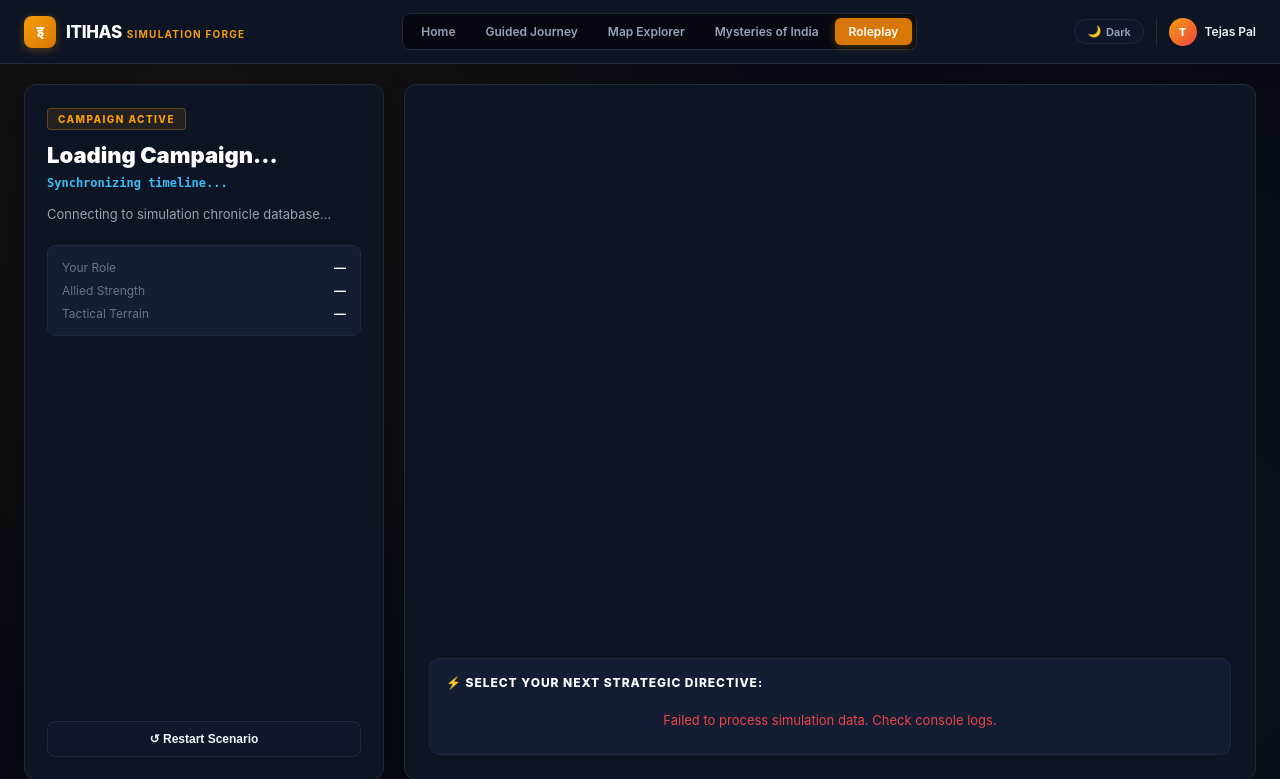
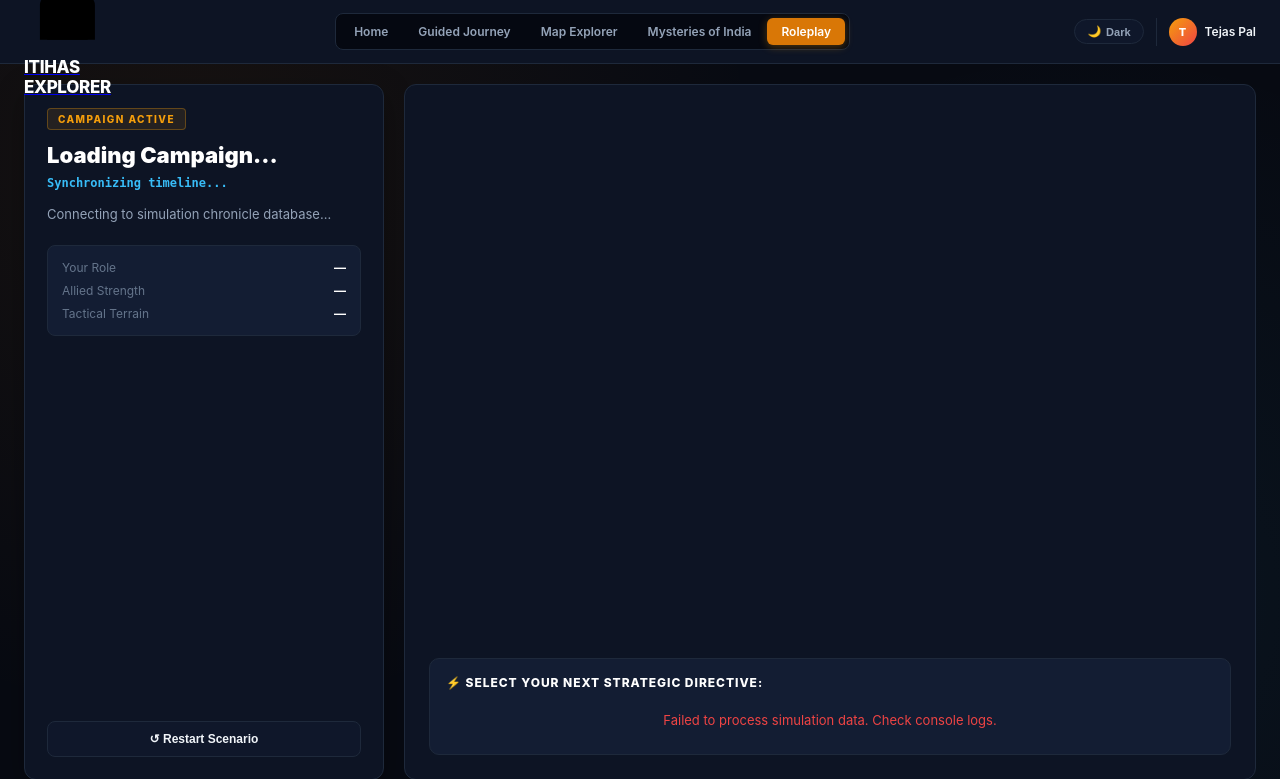
Before and after one commit to tarushsrivastava74-debug/Itihas-explorer-2, a Flask app: page /simulation.html in a window 1280 px wide. Shown: the top 779 px of the page. Run offline with Flask 3, Linux system fonts and the light colour scheme.

Commit message:
Update simulation.html

```diff
--- a/templates/simulation.html
+++ b/templates/simulation.html
@@ -438,10 +438,7 @@
 <body data-theme="dark">
 
   <header>
-    <a href="homepage.html" class="brand-group">
-      <div class="brand-badge">इ</div>
-      <div class="brand-text">ITIHAS<span>Simulation Forge</span></div>
-    </a>
+    <a href="/" class="brand-link"><svg class="brand-logo" xmlns="http://www.w3.org/2000/svg" viewBox="0 0 120 120" role="img" aria-label="ITIHAS"><path class="lg-arch" d="M 22 102 V 54 C 22 26, 98 26, 98 54 V 102" /><path class="lg-trim" d="M 32 102 V 58 C 32 38, 88 38, 88 58 V 102" /><path class="lg-base" d="M 12 102 H 108" /><path class="lg-base2" d="M 22 109 H 98" /><path class="lg-star" d="M 60 12 L 62 19 L 69 21 L 62 23 L 60 30 L 58 23 L 51 21 L 58 19 Z" /><path class="lg-i" transform="translate(46.9 80.9) scale(0.052 -0.052)" d="M333 202Q328 202 285 192Q260 186 229 186Q169 186 109.0 250.5Q49 315 49 374Q49 407 73.0 435.5Q97 464 127 464H301V520H-10V633H514V520H414V371H161Q167 340 191.0 316.5Q215 293 244 293Q273 293 302 302Q337 312 367 312Q411 312 440.0 278.5Q469 245 469 206Q469 64 343 10Q401 -50 476 -78L408 -178Q349 -141 308.0 -105.5Q267 -70 210 -12Q132 -10 87.0 17.5Q42 45 42 99Q42 141 70.5 160.5Q99 180 124.0 180.0Q149 180 170.5 172.0Q192 164 211.0 147.0Q230 130 239.0 120.5Q248 111 264 91Q298 95 326.0 117.0Q354 139 355 169Q355 202 333 202Z" /></svg><div class="brand-text"><div class="brand-title">ITIHAS</div><div class="brand-sub">EXPLORER</div></div></a>
 
     <nav class="nav-bar">
       <a href="homepage.html" class="nav-item">Home</a>
```
